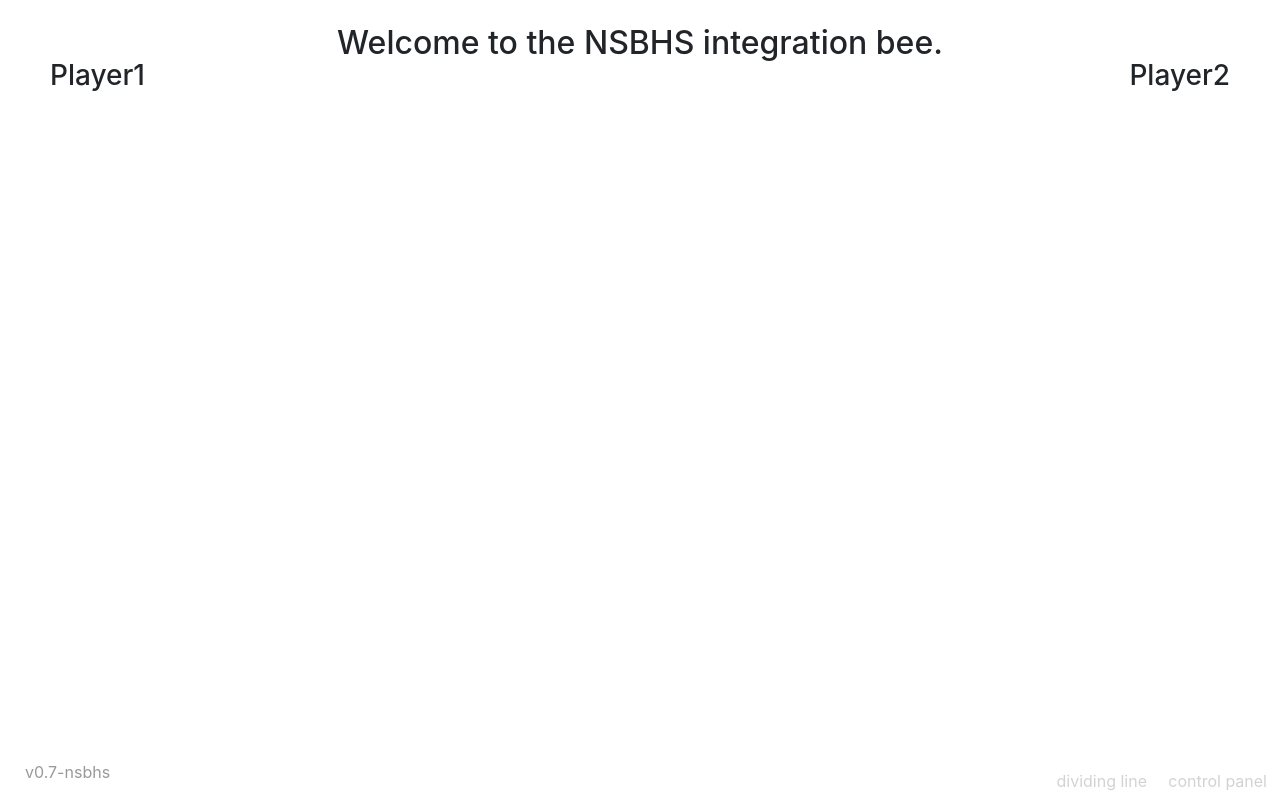
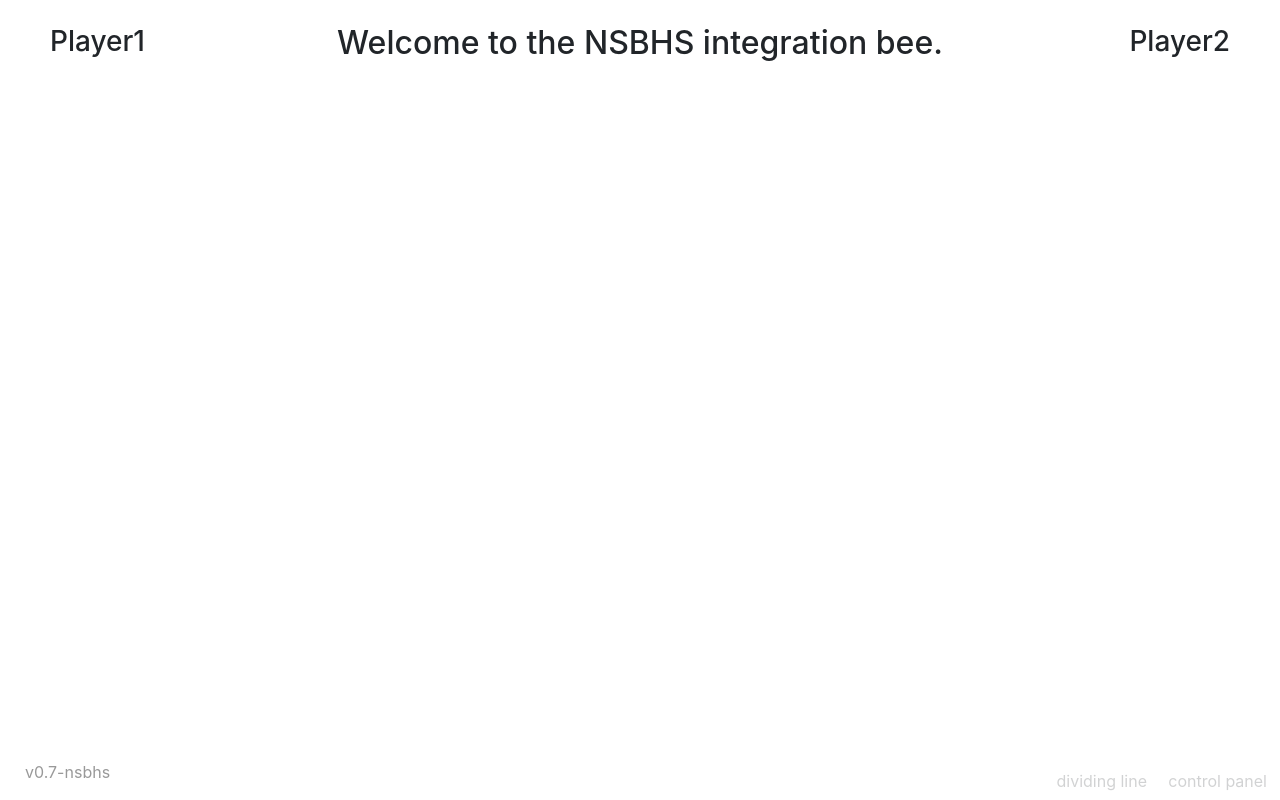
Before and after one commit to cry/intbee-management, a plain HTML site: page index.html in a window 1280 px wide. Drawn offline with nearby package versions, Linux system fonts and the light colour scheme; some packages are replaced by stand-ins of ours.

Commit message:
Remove <br> from scores
Signed-off-by: Carey Li <hello@carey.li>

```diff
--- a/index.html
+++ b/index.html
@@ -91,9 +91,9 @@
 
     <div class="center"> <br>
 
-    <h3 class="topright"><br><span id="rightname">Player2</span><br> <br><span id="rightscore"></span></h3>
+    <h3 class="topright"><span id="rightname">Player2</span><br> <br><span id="rightscore"></span></h3>
 
-    <h3 class="topleft"><br><span id="leftname">Player1</span> <br><br><span id="leftscore"></span></h3>
+    <h3 class="topleft"><span id="leftname">Player1</span> <br><br><span id="leftscore"></span></h3>
 
         <div id="ready">
 
```
